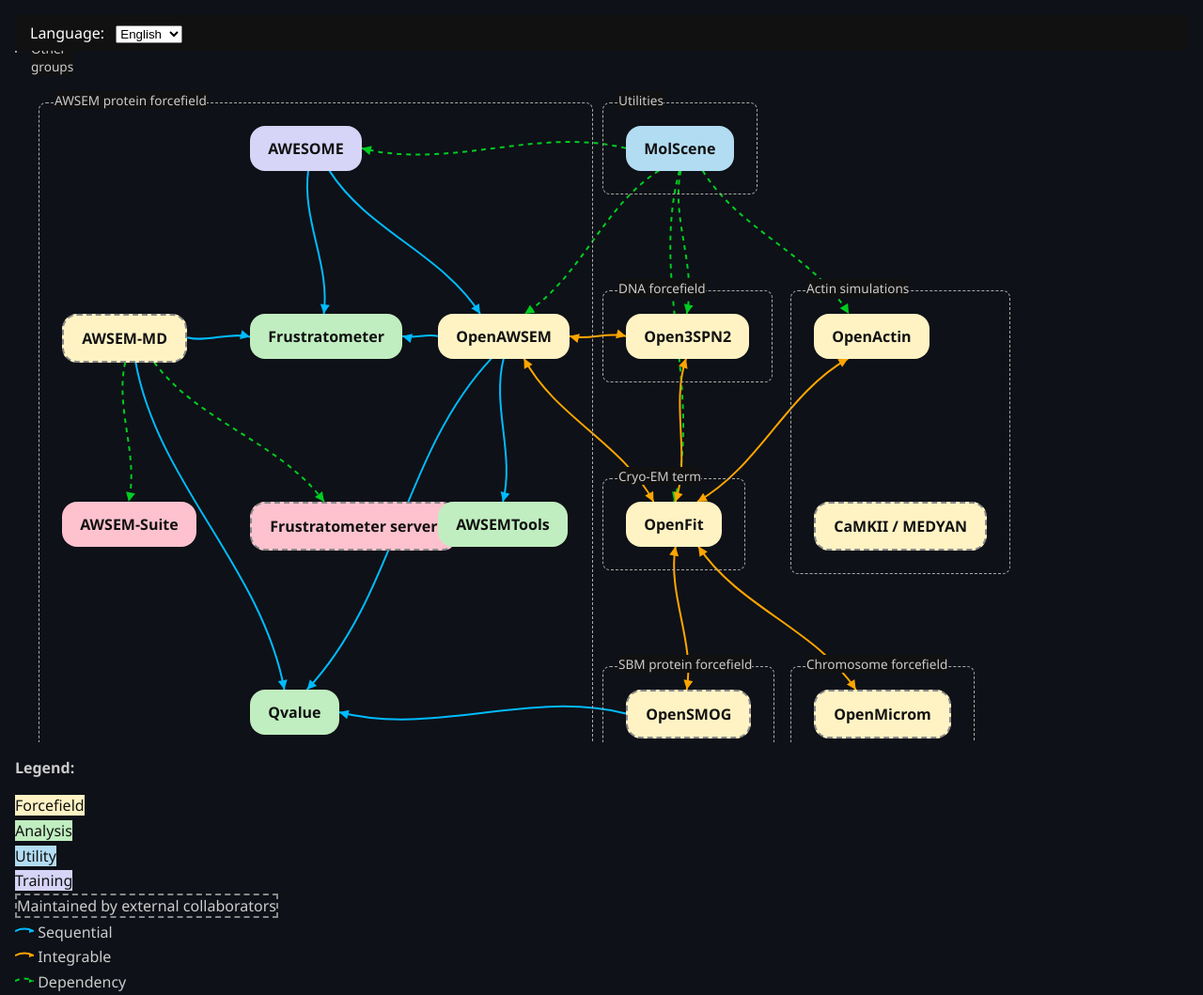
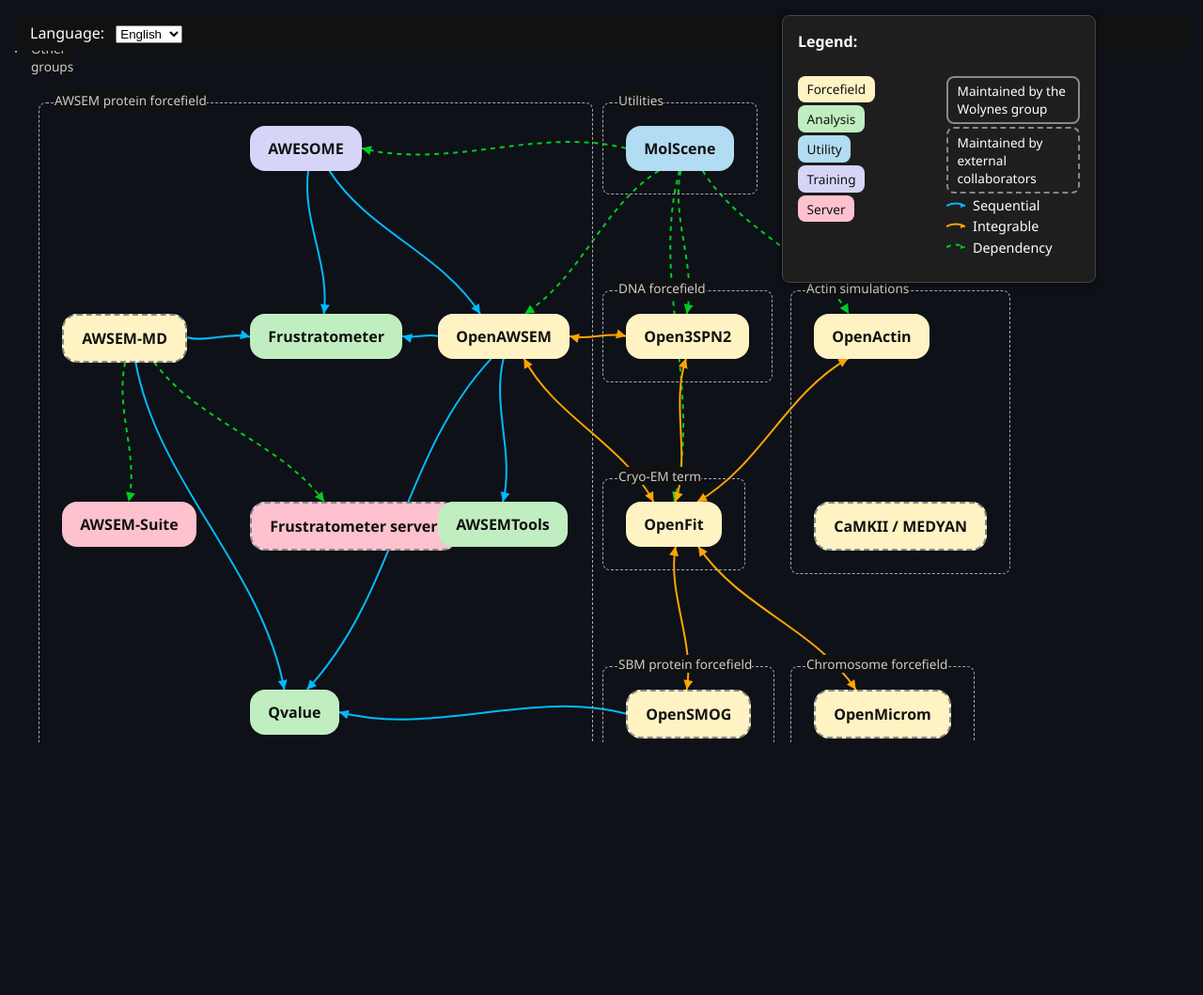
Before and after one commit to cabb99/cabb99.github.io, a plain HTML site: page AWSEM_ecosystem/index.html in a window 1280 px wide. Shown: the whole page at 94% size. After the commit the page ends 806 px from the top, so only its background shows below. Drawn offline with Linux system fonts and the light colour scheme.

Commit message:
Improves legend

```diff
--- a/AWSEM_ecosystem/index.html
+++ b/AWSEM_ecosystem/index.html
@@ -19,13 +19,18 @@
   <div class="flowchart" id="flowchart"></div>
 
   <!-- Static Legend -->
-  <div class="legend">
+<div class="legend" >
     <strong data-i18n="legend.title">Legend:</strong>
-    <ul>
+    <div class="legend-columns">
+        <ul class="legend-left">
             <li><span class="legend-forcefield">Forcefield</span></li>
             <li><span class="legend-analysis">Analysis</span></li>
             <li><span class="legend-utility">Utility</span></li>
             <li><span class="legend-training">Training</span></li>
+            <li><span class="legend-server">Server</span></li>
+        </ul>
+        <ul class="legend-right">
+            <li><span class="legend-internal">Maintained by the Wolynes group</span></li>
             <li><span class="legend-external">Maintained by external collaborators</span></li>
             <li>
                 <svg width="20" height="10"><path d="M0 5 Q10 0 20 5" stroke="#00bbff" fill="none" stroke-width="2"/><polygon points="20,5 15,3 15,7" fill="#00bbff"/></svg>
@@ -40,7 +45,7 @@
                 <span data-i18n="connection.dependency">Dependency</span>
             </li>
         </ul>
-
+    </div>
 </div>
 
   <script src="script.js"></script>
--- a/AWSEM_ecosystem/style.css
+++ b/AWSEM_ecosystem/style.css
@@ -70,6 +70,7 @@ body {
   .legend-training    { background: #d6d4f7; color: #111; }
   .legend-utility     { background: #b2dcf2; color: #111; }
   .legend-server    { background: #fec2cf; color: #111; }
+  .legend-internal    { border: 2px solid #888; }
   .legend-external    { border: 2px dashed #888; }
 
   #connections {
@@ -80,9 +81,19 @@ body {
   }
 
   .legend {
-    margin-top: 1rem;
-    color: #ccc;
+    position: absolute;
+    top: 1rem;
+    left: 52rem;
+    background: #1e1e1e;
+    border: 1px solid #444;
+    border-radius: 8px;
+    padding: 1rem;
+    font-size: 0.9rem;
+    max-width: 300px;
+    z-index: 20;
+    box-shadow: 0 0 10px rgba(0,0,0,0.5);
   }
+
   .legend ul {
     list-style: none;
     padding-left: 0;
@@ -93,3 +104,33 @@ body {
   .legend span {
     vertical-align: middle;
   }
+
+  .legend-columns {
+    display: flex;
+    gap: 1rem; /* spacing between columns */
+  }
+
+  .legend-left,
+  .legend-right {
+    flex: 1; /* take equal space */
+    margin-bottom: 0.5rem;
+  }
+
+  .legend li {
+    display: flex;
+    align-items: center;
+    gap: 0.5rem;
+  }
+
+  .legend span[class^="legend-"] {
+    display: inline-block;
+    padding: 0.3rem 0.6rem;
+    border-radius: 0.5rem;
+    font-size: 0.85rem;
+  }
+
+  .legend strong {
+    display: block;
+    margin-bottom: 0.5rem;
+    font-size: 1rem;
+  }
```
Lines whose indentation alone changed are shown as unchanged.
